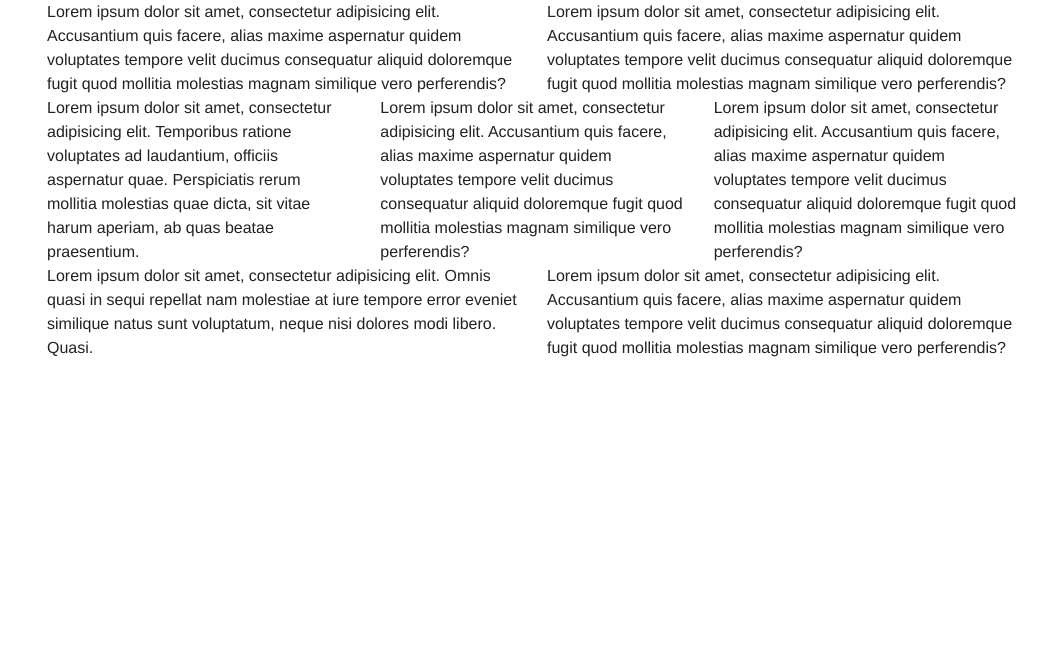
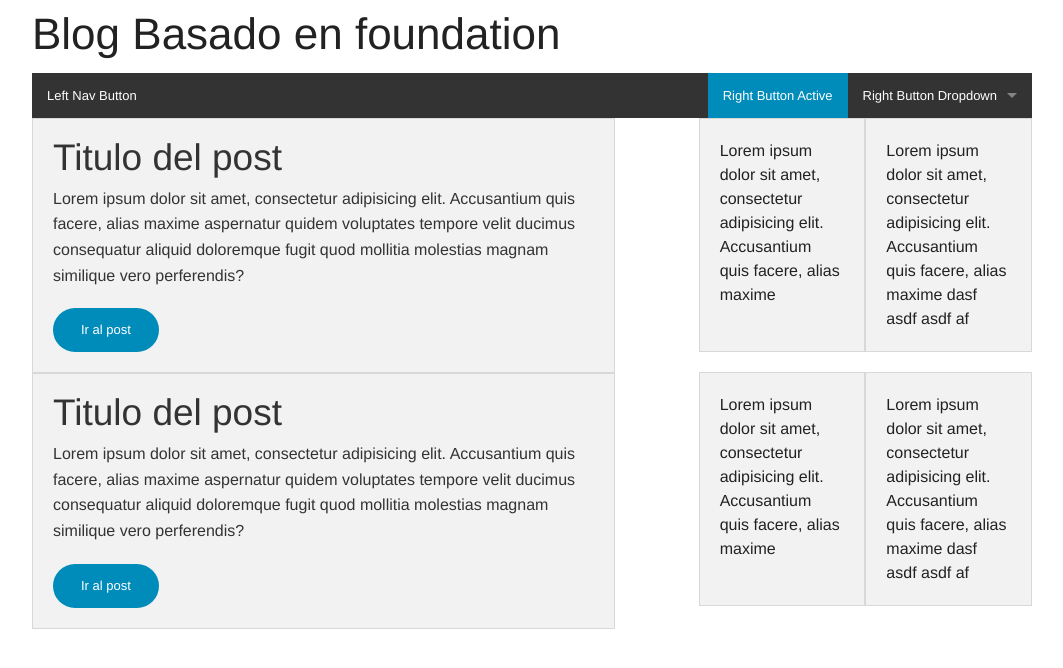
Before and after one commit to jamc17/frontend-profesional, a plain HTML site: page index.html in a window 1280 px wide. Shown: the whole page, without its empty margins (108-1171 px from the left). Drawn offline with Linux system fonts and the light colour scheme.

Commit message:
Finalizada primera clase

```diff
--- a/index.html
+++ b/index.html
@@ -8,40 +8,81 @@
 	<script src="foundation/js/vendor/modernizr.js"></script>
 </head>
 <body>
+	<header class="row">
+		<h1>Blog Basado en foundation</h1>
+        <nav class="top-bar" data-topbar role="navigation">
+          <ul class="title-area">
+            <li class="name">
+            </li>
+             <!-- Remove the class "menu-icon" to get rid of menu icon. Take out "Menu" to just have icon alone -->
+            <li class="toggle-topbar menu-icon"><a href="#"><span>Menu</span></a></li>
+          </ul>
+
+          <section class="top-bar-section">
+            <!-- Right Nav Section -->
+            <ul class="right">
+              <li class="active"><a href="#">Right Button Active</a></li>
+              <li class="has-dropdown">
+                <a href="#">Right Button Dropdown</a>
+                <ul class="dropdown">
+                  <li><a href="#">First link in dropdown</a></li>
+                  <li class="active"><a href="#">Active link in dropdown</a></li>
+                </ul>
+              </li>
+            </ul>
+
+            <!-- Left Nav Section -->
+            <ul class="left">
+              <li><a href="#">Left Nav Button</a></li>
+            </ul>
+          </section>
+        </nav>
+	</header>
+
+
 	<section class="row">
-		<article class="small-6 columns">
-		Lorem ipsum dolor sit amet, consectetur adipisicing elit. Accusantium quis facere, alias maxime aspernatur quidem voluptates tempore velit ducimus consequatur aliquid doloremque fugit quod mollitia molestias magnam similique vero perferendis?
+		<section class="small-12 medium-8 large-7 columns">
+			<article class="row panel">
+				<h2>Titulo del post</h2>
+				<p>
+				Lorem ipsum dolor sit amet, consectetur adipisicing elit. Accusantium quis facere, alias maxime aspernatur quidem voluptates tempore velit ducimus consequatur aliquid doloremque fugit quod mollitia molestias magnam similique vero perferendis?</p>
+				<a href="#" class="button radius round small">Ir al post</a>
 			</article>
 
-		<article class="small-6 columns">
-		Lorem ipsum dolor sit amet, consectetur adipisicing elit. Accusantium quis facere, alias maxime aspernatur quidem voluptates tempore velit ducimus consequatur aliquid doloremque fugit quod mollitia molestias magnam similique vero perferendis?
+			<article class="row panel">
+				<h2>Titulo del post</h2>
+				<p>
+				Lorem ipsum dolor sit amet, consectetur adipisicing elit. Accusantium quis facere, alias maxime aspernatur quidem voluptates tempore velit ducimus consequatur aliquid doloremque fugit quod mollitia molestias magnam similique vero perferendis?</p>
+				<a href="" class="button radius round small">Ir al post</a>
 			</article>
 		</section>
 
-	<section class="row">
-		<article class="small-4 columns">
-		Lorem ipsum dolor sit amet, consectetur adipisicing elit. Temporibus ratione voluptates ad laudantium, officiis aspernatur quae. Perspiciatis rerum mollitia molestias quae dicta, sit vitae harum aperiam, ab quas beatae praesentium.
+
+		<section class="small-12 medium-4 large-4 columns">
+			<section class="row" data-equalizer>
+				<article class="small-6 columns panel" data-equalizer-watch>
+					Lorem ipsum dolor sit amet, consectetur adipisicing elit. Accusantium quis facere, alias maxime
 				</article>
-		<article class="small-4 columns">
-			Lorem ipsum dolor sit amet, consectetur adipisicing elit. Accusantium quis facere, alias maxime aspernatur quidem voluptates tempore velit ducimus consequatur aliquid doloremque fugit quod mollitia molestias magnam similique vero perferendis?
-		</article>
-		<article class="small-4 columns">
-			Lorem ipsum dolor sit amet, consectetur adipisicing elit. Accusantium quis facere, alias maxime aspernatur quidem voluptates tempore velit ducimus consequatur aliquid doloremque fugit quod mollitia molestias magnam similique vero perferendis?
+				<article class="small-6 columns panel" data-equalizer-watch>
+					Lorem ipsum dolor sit amet, consectetur adipisicing elit. Accusantium quis facere, alias maxime dasf asdf asdf af
 				</article>
 			</section>
 
-	<section class="row">
-		<article class="small-6 columns">
-		Lorem ipsum dolor sit amet, consectetur adipisicing elit. Omnis quasi in sequi repellat nam molestiae at iure tempore error eveniet similique natus sunt voluptatum, neque nisi dolores modi libero. Quasi.
+			<section class="row" data-equalizer>
+				<article class="small-6 columns panel" data-equalizer-watch>
+					Lorem ipsum dolor sit amet, consectetur adipisicing elit. Accusantium quis facere, alias maxime
 				</article>
-		<article class="small-6 columns">
-			Lorem ipsum dolor sit amet, consectetur adipisicing elit. Accusantium quis facere, alias maxime aspernatur quidem voluptates tempore velit ducimus consequatur aliquid doloremque fugit quod mollitia molestias magnam similique vero perferendis?
+				<article class="small-6 columns panel" data-equalizer-watch>
+					Lorem ipsum dolor sit amet, consectetur adipisicing elit. Accusantium quis facere, alias maxime dasf asdf asdf af
 				</article>
+			</section>
+		</section>
 	</section>
 
 
 	<script src="foundation/js/vendor/jquery.js"></script>
 	<script src="foundation/js/foundation.min.js"></script>
+	<script src="foundation/js/foundation/foundation.equalizer.js"></script>
 	<script>
 	  $(document).foundation();
 	</script>
```
Lines whose indentation alone changed are shown as unchanged.
